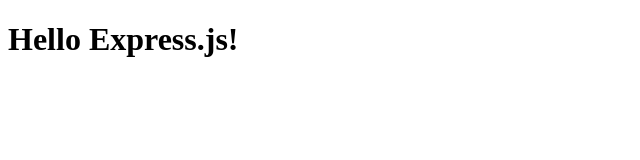
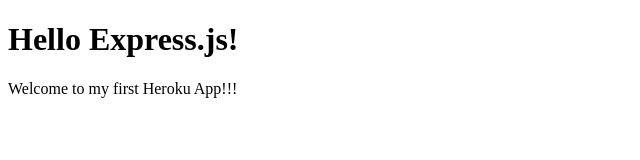
Before and after one commit to WendellAdriel/express-web-server, a website: page public/index.html in a window 1280 px wide. Shown: the whole page, without its empty margins (0-640 px from the left). Drawn offline with Linux system fonts and the light colour scheme.

Commit message:
update index.html

```diff
--- a/public/index.html
+++ b/public/index.html
@@ -2,9 +2,12 @@
 <html lang="en">
   <head>
     <meta charset="utf-8">
-    <title>My App!</title>
+    <title>My First App</title>
   </head>
   <body>
     <h1>Hello Express.js!</h1>
+    <p>
+      Welcome to my first Heroku App!!!
+    </p>
   </body>
 </html>
```
